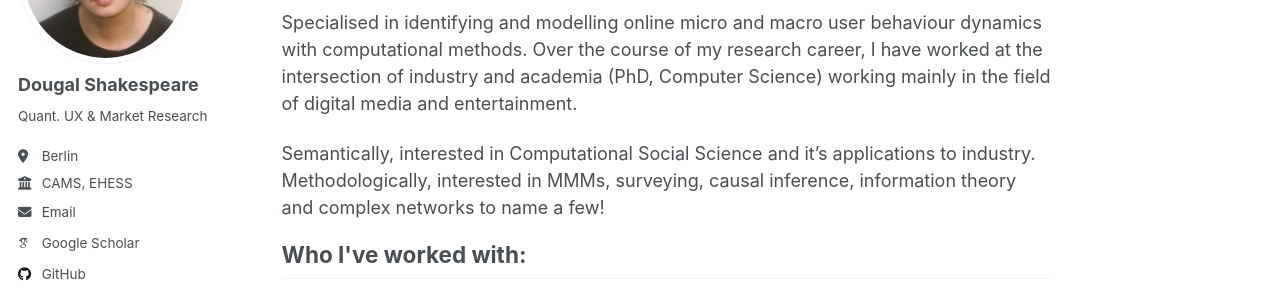
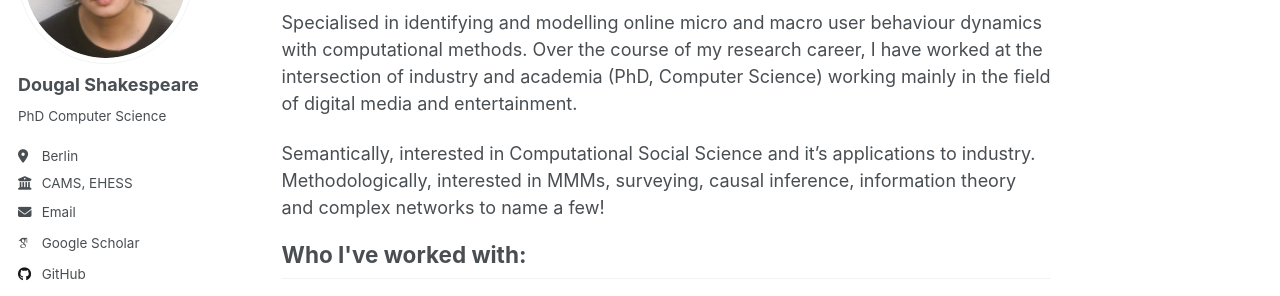
Before and after one commit to deshiiii/deshiiii.github.io, a Jekyll site: the page built from _pages/about.md, in a window 1280 px wide. Shown: the part 210-506 px from the top of the page. Built offline with Jekyll 4.4.1, drawn with Linux system fonts in a browser that asks for light colours; some web fonts are replaced; a script that is not in the unit is left out.

Commit message:
Update _config.yml

```diff
--- a/_config.yml
+++ b/_config.yml
@@ -26,7 +26,7 @@ author:
   avatar           : "profile.png"
   name             : "Dougal Shakespeare"
   pronouns         : # example: "she/her"
-  bio              : "Quant. UX & Market Research"
+  bio              : "PhD Computer Science"
   location         : "Berlin"
   employer         : "CAMS, EHESS"
   uri              : # URL
```
